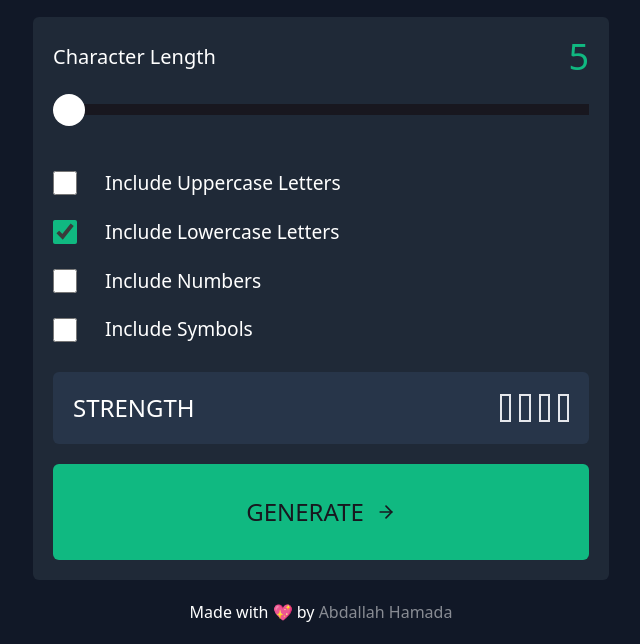
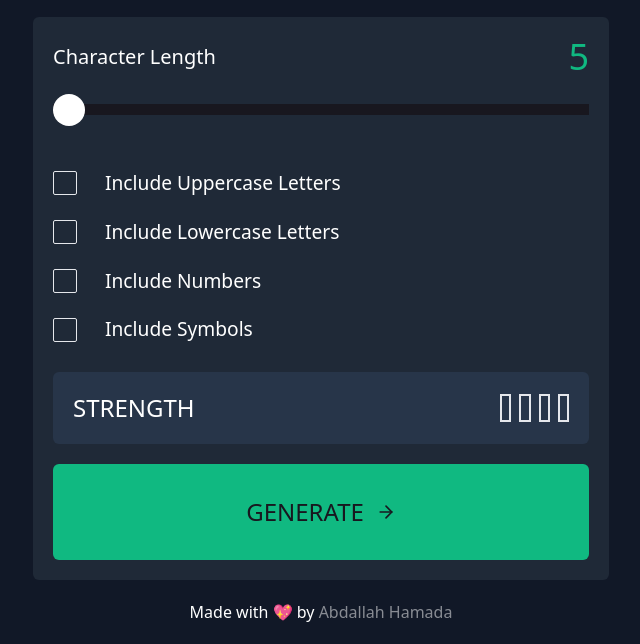
Before and after one commit to AbdullahHamadax/password-generator, a plain HTML site: page index.html in a window 1280 px wide. Shown: the part 203-847 px from the top of the page, without its empty margins (319-959 px from the left). Drawn offline with nearby package versions, Linux system fonts and the light colour scheme.

Commit message:
feat: trying to fix IOS css overriding

```diff
--- a/index.html
+++ b/index.html
@@ -33,6 +33,12 @@
         border-radius: 50%;
         cursor: pointer;
         margin-top: -0.7rem;
+      }
+
+      input[type="checkbox"] {
+        -webkit-appearance: none;
+        -moz-appearance: none;
+        appearance: none;
       }
     </style>
     <title>Password generator</title>
```
